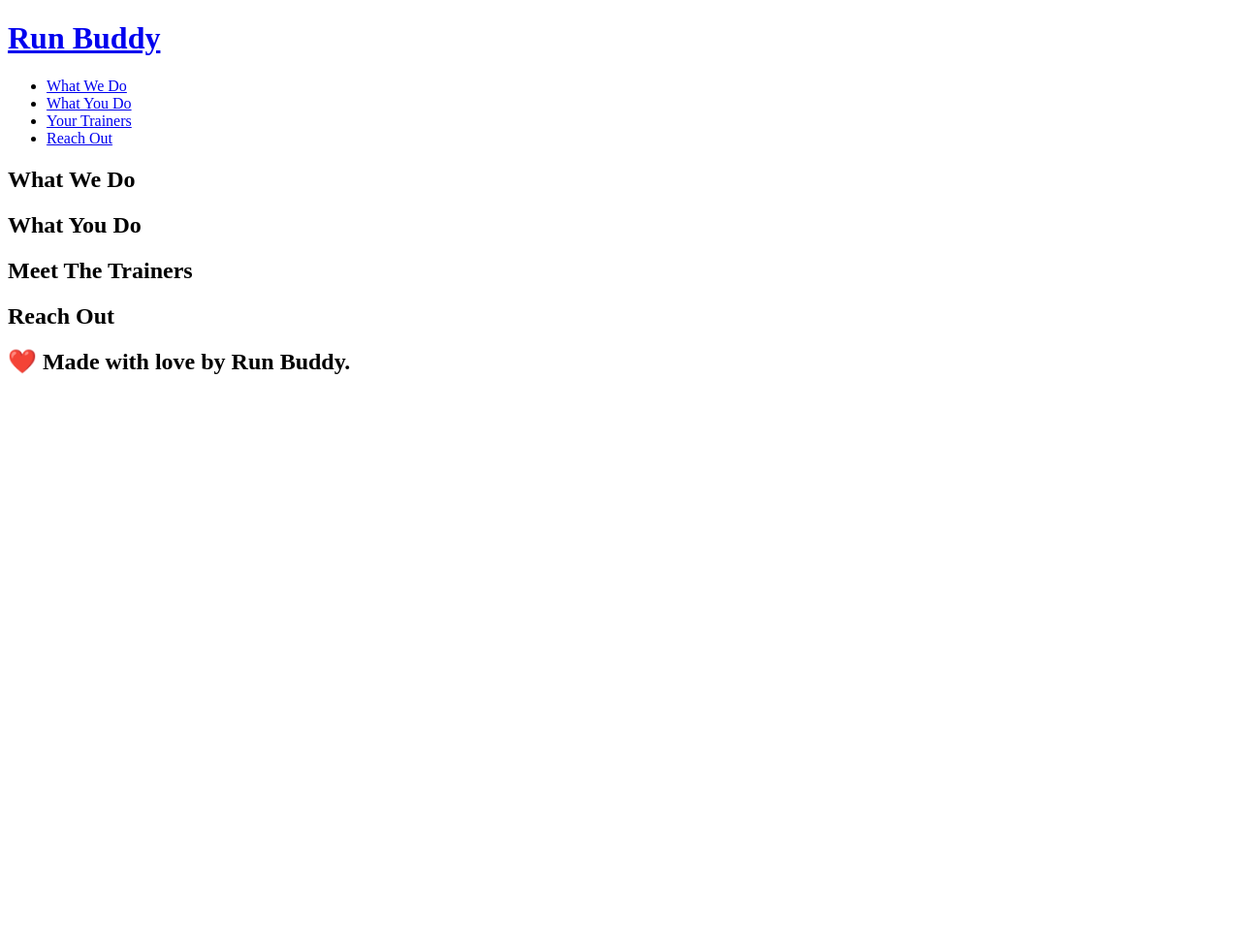
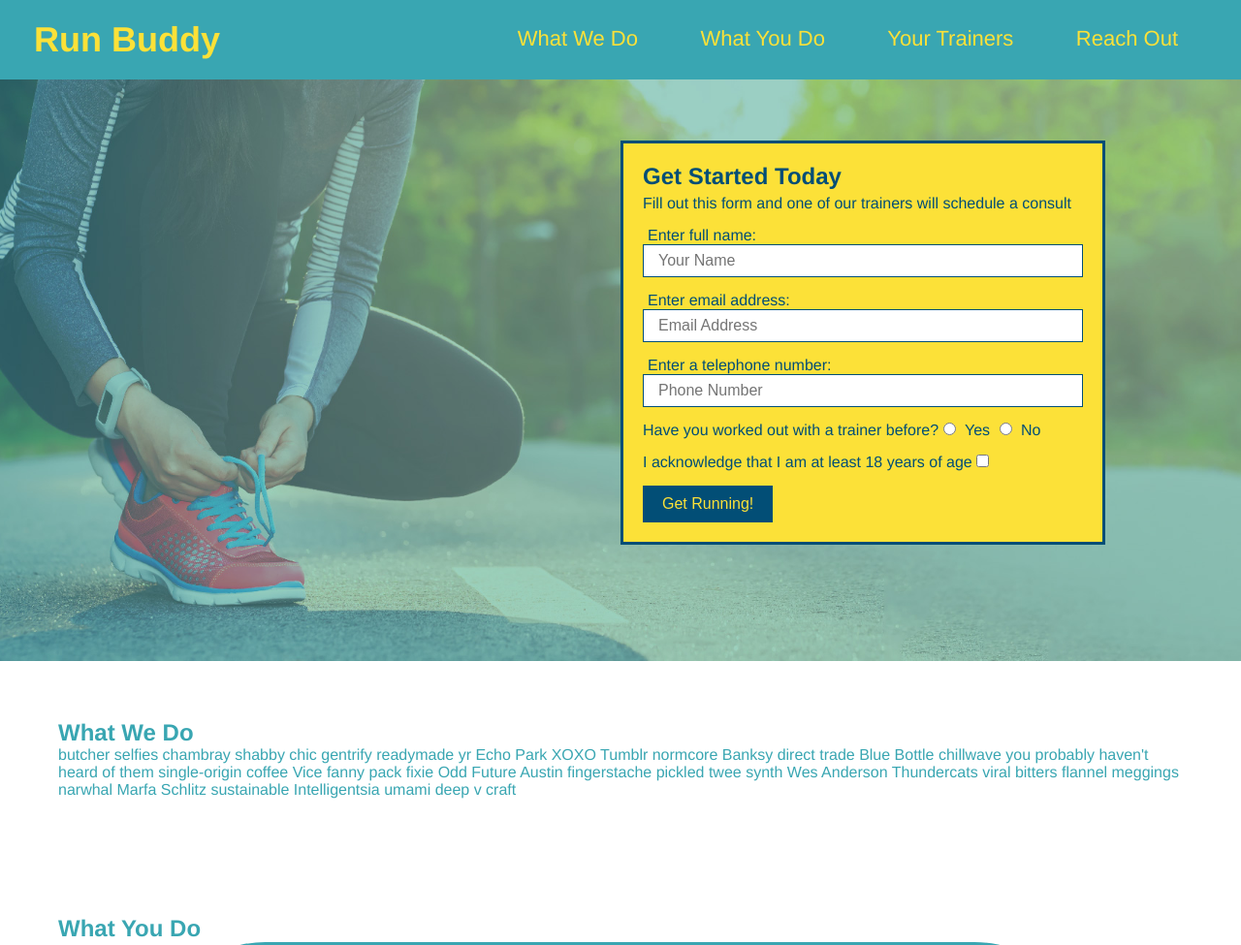
Before and after one commit to J-sanchez/Run-Buddy, a plain HTML site: page index.html in a window 1280 px wide. Shown: the top 975 px of the page at 97% size. Before the commit the page ends 800 px from the top, so only its background shows below. Drawn offline with Linux system fonts and the light colour scheme.

Commit message:
add what you do icons

```diff
--- /dev/null
+++ b/assets/css/style.css
@@ -0,0 +1,135 @@
+* {
+    margin: 0;
+    padding: 0;
+  }
+
+body {
+    /* more on this crazy alphanumerical value in a minute! */
+    color: #39a6b2;
+    font-family: Helvetica, Arial, sans-serif;
+  }
+
+  header {
+    padding: 20px 35px;
+    background-color: #39a6b2;
+  }
+
+  header h1 {
+    font-weight: bold;
+    font-size: 36px;
+    color: #fce138;
+    margin: 0;
+  }
+
+  header a {
+    text-decoration: none;
+    color: #fce138;
+  }
+
+  header nav {
+    float: right;
+    margin: 7px 0;
+  }
+
+  header nav ul li {
+    display: inline;
+  }
+
+  header nav ul li a {
+    margin: 0 30px;
+    font-weight: lighter;
+    font-size: 22px;
+  }
+
+  header h1 {
+    font-weight: bold;
+    font-size: 36px;
+    color: #fce138;
+    margin: 0;
+    display: inline;
+  }
+
+  footer {
+    background: #fce138;
+    width: 100%;
+    padding: 40px 35px;
+  }
+
+  footer h2 {
+    display: inline;
+    color: #024e76;
+    font-size: 30px;
+    margin: 0;
+  }
+
+  footer div {
+    float: right;
+    line-height: 1.5;
+    text-align: right;
+  }
+
+  footer a {
+    color: #024e76;
+  }
+
+  * {
+    margin: 0;
+    padding: 0;
+    box-sizing: border-box;
+  }
+
+  section{
+      padding: 60px;
+  }
+
+
+
+  .hero {
+    background-image: url("../images/hero-bg.jpg");
+    height: 600px;
+    background-size: cover;
+    background-position: center;
+    position: relative;
+  }
+
+  .hero-form {
+    border: 3px solid #024e76;
+    background-color: #fce138;
+    padding: 20px;
+    width: 500px;
+    color: #024e76;
+    position: absolute;
+    bottom: 120px;
+    right: 140px;
+  }
+
+  .hero-form h3 {
+    font-size: 24px;
+    margin: 0;
+  }
+
+  .hero-form p {
+    margin: 5px 0 15px 0;
+  }
+
+  .form-input {
+    border: 1px solid #024e76;
+    display: block;
+    padding: 7px 15px;
+    font-size: 16px;
+    color: #024e76;
+    width: 100%;
+    margin-bottom: 15px;
+  }
+
+  .hero-form label {
+    margin: 0 5px;
+  }
+
+  .hero-form button {
+    color: #fce138;
+    background-color: #024e76;
+    border: none;
+    padding: 10px 20px;
+    font-size: 16px;
+  }
--- a/index.html
+++ b/index.html
@@ -4,13 +4,17 @@
     <meta charset="UTF-8">
     <meta name="viewport" content="width=device-width, initial-scale=1.0">
     <title>RUN-BUDDY</title>
+
+    <link rel="stylesheet" href= "./assets/css/style.css" />
+
+
 </head>
 <body>
     <title>RUN-Buddy</title>
 
 <header>
     <h1>
-      <a href="/">Run Buddy</a>
+      <a>Run Buddy</a>
     </h1>
     <nav>
 
@@ -34,23 +38,74 @@
 
   </header>
 
+  <section class="hero">
+    <div class="hero-form">
+      <h3>Get Started Today</h3>
+      <p>Fill out this form and one of our trainers will schedule a consult</p>
+      <form>
+        <label for="name">Enter full name:</label>
+        <input type="text" placeholder="Your Name" name="name" id="name" class="form-input">
 
-     <section>
-     </section>
+        <label for="email">Enter email address:</label>
+        <input type="email" placeholder="Email Address" name="email" id="email" class="form-input">
 
-
-     <section>
-        <h2>What We Do</h2>
-    </section>
-
-
-  <section>
-    <h2>What You Do</h2>
+        <label for="phone">Enter a telephone number:</label>
+        <input type="tel" placeholder="Phone Number" name="phone" id="phone" class="form-input">
+      <p>
+        Have you worked out with a trainer before?
+        <input type="radio" name="trainer-confirm" id="trainer-yes" />
+        <label for="trainer-yes">Yes</label>
+        <input type="radio" name="trainer-confirm" id="trainer-no" />
+        <label for="trainer-no">No</label>
+      </p>
+      <p>
+        I acknowledge that I am at least 18 years of age
+        <input type="checkbox" name="age confirm" id="Age-confirmation" />
+        <label for="confirmation"></label>
+      </p>
+      <button type="submit">
+        Get Running!
+      </button>
+    </form>
+    </div>
   </section>
 
 
-  <section>
-    <h2>Meet The Trainers</h2>
+  <section id="what-we-do">
+    <h2>What We Do</h2>
+    <p>
+      butcher selfies chambray shabby chic gentrify readymade yr Echo Park XOXO Tumblr normcore Banksy direct trade Blue Bottle chillwave you probably haven't heard of them single-origin coffee Vice fanny pack fixie Odd Future Austin fingerstache pickled twee synth Wes Anderson Thundercats viral bitters flannel meggings narwhal Marfa Schlitz sustainable Intelligentsia umami deep v craft
+    </p>
+  </section>
+
+  <!-- "what you do" section -->
+  <section id="what-you-do">
+    <h2>What You Do</h2>
+
+    <div>
+      <!-- insert this img element -->
+      <img src="./assets/images/step-1.svg" alt="what-you-do" />
+      <h3>Step 1: Fill Out the Form Above.</h3>
+      <p>You're already here, so why not?</p>
+    </div>
+
+    <div>
+      <img src="./assets/images/step-2.svg" alt="" />
+      <h3>Step 2: Consult with One of Our Trainers.</h3>
+      <p>Are you here to build muscle, lose weight, or just feel good?</p>
+    </div>
+
+    <div>
+      <img src="./assets/images/step-3.svg" alt="" />
+      <h3>Step 3: Get Running.</h3>
+      <p>Hit the ground running (literally) once your trainer lays out your plan.</p>
+    </div>
+
+    <div>
+      <img src="./assets/images/step-4.svg" alt="" />
+      <h3>Step 4: See Results.</h3>
+      <p>Bi-weekly checkins with your trainer will keep you focused</p>
+    </div>
   </section>
 
 
@@ -60,6 +115,11 @@
 
   <footer>
     <h2>❤️ Made with love by Run Buddy.</h2>
+    <div>
+      <a href="#">Read Our Privacy Policy</a><br />
+      &copy; 2019 Run Buddy, Inc.
+    </div>
+
   </footer>
 </body>
 </html>
```
Also changed, not shown: assets/images/hero-bg.jpg (added), assets/images/step-1.svg (added), assets/images/step-2.svg (added), assets/images/step-3.svg (added), assets/images/step-4.svg (added).
